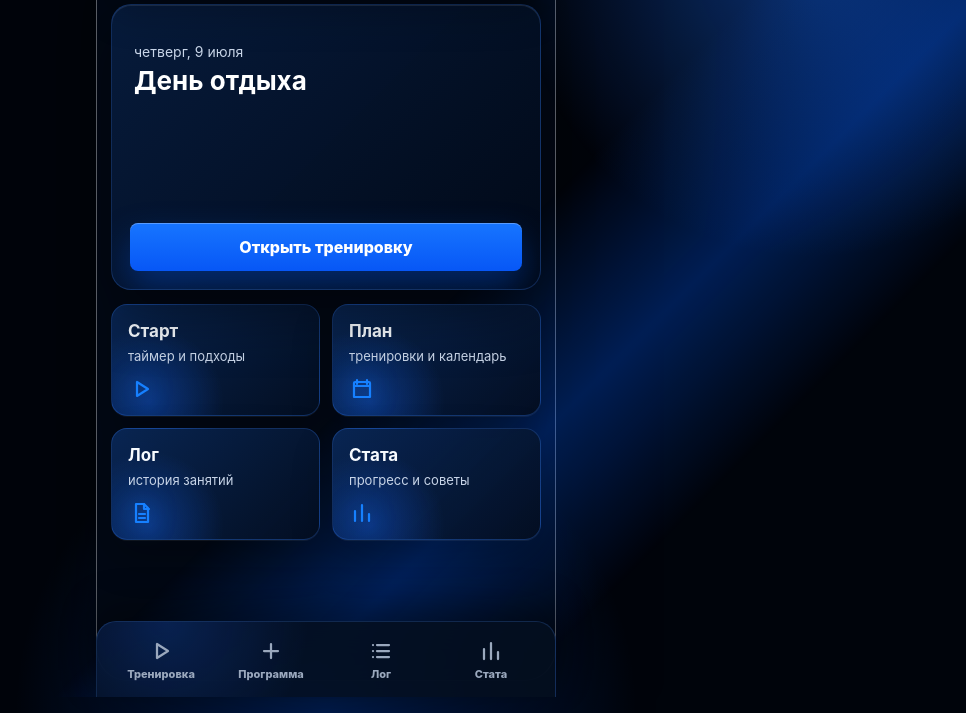
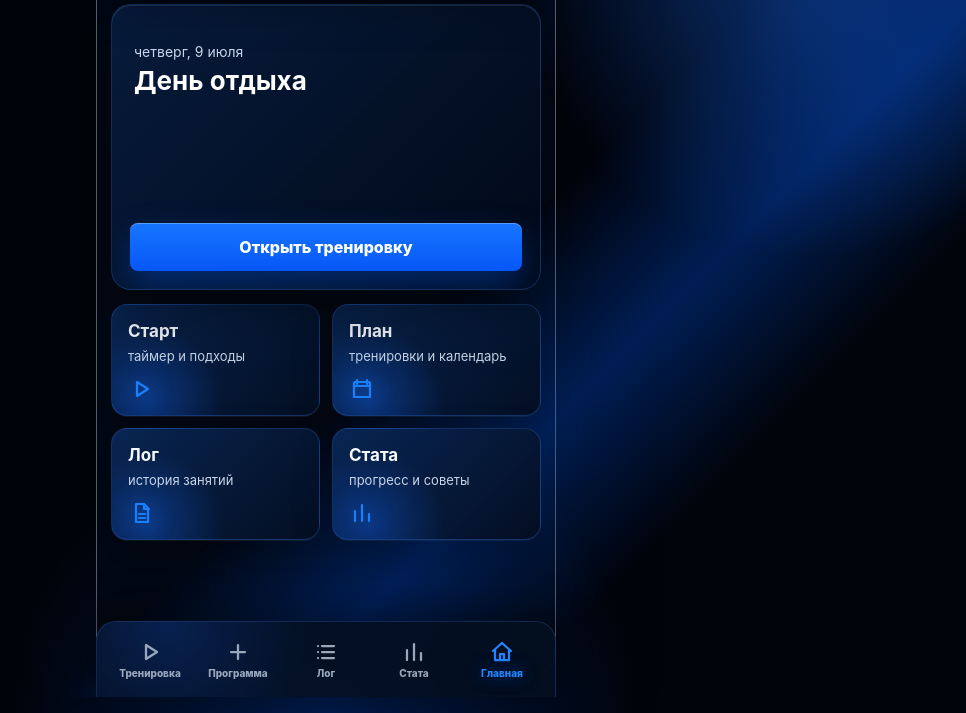
Before and after one commit to vstaroverov/SlavikusSport, a website with bundled scripts: page index.html in a window 1280 px wide. Both pictures are taken after a click on the button "Начать". Shown: the part 103-816 px from the top of the page, without its empty margins (314-1280 px from the left). Built offline with nearby package versions, Linux system fonts and the light colour scheme.

Commit message:
Добавлена Главная в нижнюю панель

```diff
--- a/docs/src/components/BottomNav.js
+++ b/docs/src/components/BottomNav.js
@@ -4,7 +4,8 @@ const items = [
   ["workout", "play", "Тренировка"],
   ["program", "plus", "Программа"],
   ["log", "list", "Лог"],
-  ["stats", "stats", "Стата"]
+  ["stats", "stats", "Стата"],
+  ["main", "home", "Главная"]
 ];
 
 export function renderBottomNav(active) {
--- a/docs/src/components/Icon.js
+++ b/docs/src/components/Icon.js
@@ -4,6 +4,7 @@ export function icon(name) {
     plus: `<svg viewBox="0 0 24 24"><path d="M12 5v14M5 12h14"/></svg>`,
     list: `<svg viewBox="0 0 24 24"><path d="M8 6h12M8 12h12M8 18h12M4 6h.01M4 12h.01M4 18h.01"/></svg>`,
     stats: `<svg viewBox="0 0 24 24"><path d="M5 20V10M12 20V4M19 20v-7"/></svg>`,
+    home: `<svg viewBox="0 0 24 24"><path d="m3 11 9-8 9 8"/><path d="M5 10v10h14V10"/><path d="M10 20v-6h4v6"/></svg>`,
     clock: `<svg viewBox="0 0 24 24"><circle cx="12" cy="12" r="8"/><path d="M12 8v5l3 2"/></svg>`,
     calendar: `<svg viewBox="0 0 24 24"><path d="M7 3v4M17 3v4M4 9h16M5 5h14a1 1 0 0 1 1 1v14H4V6a1 1 0 0 1 1-1z"/></svg>`,
     note: `<svg viewBox="0 0 24 24"><path d="M7 3h8l4 4v14H7z"/><path d="M15 3v5h5M10 13h6M10 17h6"/></svg>`,
--- a/docs/src/styles.css
+++ b/docs/src/styles.css
@@ -1069,7 +1069,7 @@ p {
   width: min(460px, calc(100% - 22px));
   transform: translateX(-50%);
   display: grid;
-  grid-template-columns: repeat(4, 1fr);
+  grid-template-columns: repeat(5, 1fr);
   gap: 2px;
   padding: 9px 10px calc(9px + env(safe-area-inset-bottom));
   border: 1px solid rgba(77, 145, 255, .20);
@@ -1088,7 +1088,7 @@ p {
   border-radius: 14px;
   background: transparent;
   color: var(--muted);
-  font-size: 11px;
+  font-size: 10px;
   font-weight: 800;
 }
 
--- a/src/components/BottomNav.js
+++ b/src/components/BottomNav.js
@@ -4,7 +4,8 @@ const items = [
   ["workout", "play", "Тренировка"],
   ["program", "plus", "Программа"],
   ["log", "list", "Лог"],
-  ["stats", "stats", "Стата"]
+  ["stats", "stats", "Стата"],
+  ["main", "home", "Главная"]
 ];
 
 export function renderBottomNav(active) {
--- a/src/components/Icon.js
+++ b/src/components/Icon.js
@@ -4,6 +4,7 @@ export function icon(name) {
     plus: `<svg viewBox="0 0 24 24"><path d="M12 5v14M5 12h14"/></svg>`,
     list: `<svg viewBox="0 0 24 24"><path d="M8 6h12M8 12h12M8 18h12M4 6h.01M4 12h.01M4 18h.01"/></svg>`,
     stats: `<svg viewBox="0 0 24 24"><path d="M5 20V10M12 20V4M19 20v-7"/></svg>`,
+    home: `<svg viewBox="0 0 24 24"><path d="m3 11 9-8 9 8"/><path d="M5 10v10h14V10"/><path d="M10 20v-6h4v6"/></svg>`,
     clock: `<svg viewBox="0 0 24 24"><circle cx="12" cy="12" r="8"/><path d="M12 8v5l3 2"/></svg>`,
     calendar: `<svg viewBox="0 0 24 24"><path d="M7 3v4M17 3v4M4 9h16M5 5h14a1 1 0 0 1 1 1v14H4V6a1 1 0 0 1 1-1z"/></svg>`,
     note: `<svg viewBox="0 0 24 24"><path d="M7 3h8l4 4v14H7z"/><path d="M15 3v5h5M10 13h6M10 17h6"/></svg>`,
--- a/src/styles.css
+++ b/src/styles.css
@@ -1069,7 +1069,7 @@ p {
   width: min(460px, calc(100% - 22px));
   transform: translateX(-50%);
   display: grid;
-  grid-template-columns: repeat(4, 1fr);
+  grid-template-columns: repeat(5, 1fr);
   gap: 2px;
   padding: 9px 10px calc(9px + env(safe-area-inset-bottom));
   border: 1px solid rgba(77, 145, 255, .20);
@@ -1088,7 +1088,7 @@ p {
   border-radius: 14px;
   background: transparent;
   color: var(--muted);
-  font-size: 11px;
+  font-size: 10px;
   font-weight: 800;
 }
 
```
